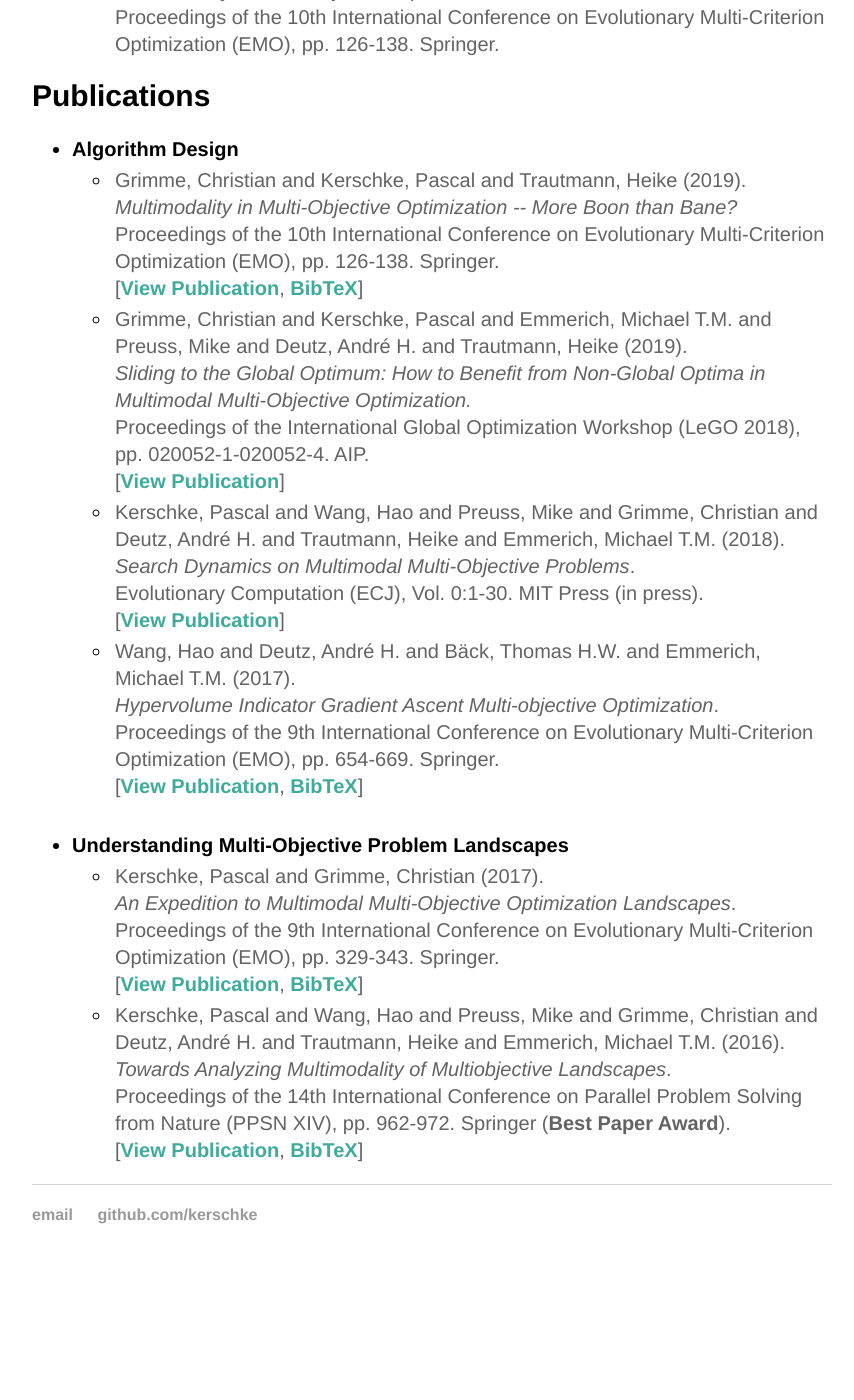
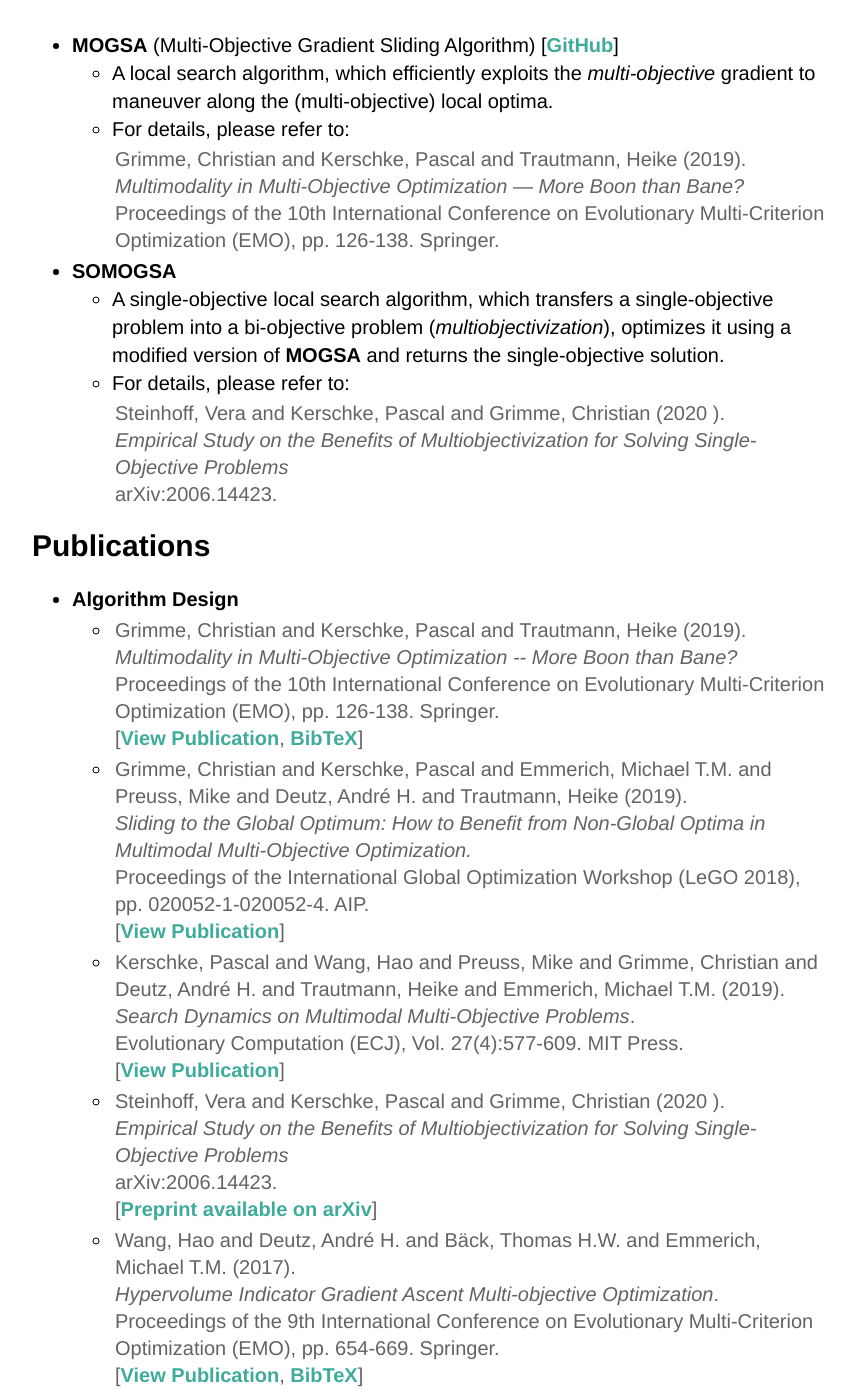
Before and after one commit to mo-opt/mo-opt, a Jekyll site: the page built from index.html, in a window 1280 px wide and 1400 px high, scrolled down 2410 px. Shown: the whole window, without its empty margins (208-1062 px from the left). Built offline with Jekyll 4.4.1, drawn with Linux system fonts in a browser that asks for light colours; before the commit the page ends 3699 px from its top, so only the background shows below that; some of the changed text lies outside the part shown.

Commit message:
add publications of SOMOGSA and PLOT

```diff
--- a/index.html
+++ b/index.html
@@ -19,6 +19,7 @@
   <li><a href="https://www.wi.uni-muenster.de/department/statistik/people/christian-grimme" alt="Website of Christian Grimme">Christian Grimme</a>, Postdoctoral Reseaercher (University of M&#252;nster, Germany)</li>
   <li><a href="http://erc.is/p/kerschke" alt="Website of Pascal Kerschke">Pascal Kerschke</a>, Postdoctoral Researcher (University of M&#252;nster, Germany)</li>
   <li><a href="https://www.wi.uni-muenster.de/department/statistik/people/lennart-merlin-schaepermeier-1" alt="Website of Lennart Schaepermeier">Lennart Sch&#228;permeier</a>, Graduate Student Assistant (University of M&#252;nster, Germany)</li>
+  <li><a href="https://www.wi.uni-muenster.de/department/statistik/people/vera-steinhoff-2" alt="Website of Vera Steinhoff">Vera Steinhoff</a>, Graduate Student Assistant (University of M&#252;nster, Germany)</li>
   <li><a href="http://erc.is/p/trautmann" alt="Website of Heike Trautmann">Heike Trautmann</a>, Professor (University of Muenster, Germany)</li>
   </ul>
   <li>LIACS, Leiden University:</li>
@@ -41,7 +42,9 @@
 
 <ul>
   <li><b>R package mogsa</b> [<a href="https://github.com/kerschke/mogsa" alt="View GitHub repository">GitHub</a>]<br>
-  Implementation of the <b>Multi-Objective Gradient Sliding Algorithm (MOGSA)</b>, which efficiently exploits local efficient sets (i.e., local optima of multi-objective problems) to maneuver towards the problem's global efficient sets (= multi-objective global optima). Moreover, this package also contains functionalities to illustrate multi-objective local optima.</li>
+  Implementation of the <b>Multi-Objective Gradient Sliding Algorithm (MOGSA)</b>, which efficiently exploits local efficient sets (i.e., local optima of multi-objective problems) to maneuver towards the problem's global efficient sets (= multi-objective global optima). Moreover, this package also contains functionalities to illustrate multi-objective local optima.</li><br>
+  <li><b>R package moPLOT</b> [<a href="https://github.com/kerschke/moPLOT" alt="View GitHub repository">GitHub</a>]<br>
+  In an attempt to make multi-objective problems more conceivable, <b>moPLOT</b> provides the means to visualize bi- and tri-objective problems (i.e., problems with two or three objectives). This is achieved by plotting the landscapes of their multi-objective gradients using various visualization tools.</li>
 </ul>
 
 
@@ -77,6 +80,14 @@
       <em>Multimodality in Multi-Objective Optimization — More Boon than Bane?</em><br>
       Proceedings of the 10th International Conference on Evolutionary Multi-Criterion Optimization (EMO), pp. 126-138. Springer.</p></li>
   </ul>
+  <li><b>SOMOGSA</b></li>
+  <ul>
+    <li>A single-objective local search algorithm, which transfers a single-objective problem into a bi-objective problem (<em>multiobjectivization</em>), optimizes it using a modified version of <b>MOGSA</b> and returns the single-objective solution.</li>
+    <li>For details, please refer to:<br>
+      <p class="publication">Steinhoff, Vera and Kerschke, Pascal and Grimme, Christian (2020 ).<br>
+      <em>Empirical Study on the Benefits of Multiobjectivization for Solving Single-Objective Problems</em><br>
+      arXiv:2006.14423.</p></li>
+  </ul>
 </ul>
 
 
@@ -93,10 +104,14 @@
       <em>Sliding to the Global Optimum: How to Benefit from Non-Global Optima in Multimodal Multi-Objective Optimization.</em><br>
       Proceedings of the International Global Optimization Workshop (LeGO 2018), pp. 020052-1-020052-4. AIP.<br>
       [<a href="https://aip.scitation.org/doi/abs/10.1063/1.5090019" alt="View Publication">View Publication</a>]</p></li>
-    <li><p class="publication">Kerschke, Pascal and Wang, Hao and Preuss, Mike and Grimme, Christian and Deutz, Andr&eacute; H. and Trautmann, Heike and Emmerich, Michael T.M. (2018).<br>
+    <li><p class="publication">Kerschke, Pascal and Wang, Hao and Preuss, Mike and Grimme, Christian and Deutz, Andr&eacute; H. and Trautmann, Heike and Emmerich, Michael T.M. (2019).<br>
       <em>Search Dynamics on Multimodal Multi-Objective Problems</em>.<br>
-      Evolutionary Computation (ECJ), Vol. 0:1-30. MIT Press (in press).<br>
+      Evolutionary Computation (ECJ), Vol. 27(4):577-609. MIT Press.<br>
       [<a href="https://www.mitpressjournals.org/doi/abs/10.1162/evco_a_00234" alt="View Publication">View Publication</a>]</p></li>
+      <li><p class="publication">Steinhoff, Vera and Kerschke, Pascal and Grimme, Christian (2020 ).<br>
+        <em>Empirical Study on the Benefits of Multiobjectivization for Solving Single-Objective Problems</em><br>
+        arXiv:2006.14423.<br>
+        [<a href="https://arxiv.org/abs/2006.14423" alt="Preprint available on arXiv">Preprint available on arXiv</a>]</p></li>
     <li><p class="publication">Wang, Hao and Deutz, Andr&eacute; H. and B&#228;ck, Thomas H.W. and Emmerich, Michael T.M. (2017).<br>
       <em>Hypervolume Indicator Gradient Ascent Multi-objective Optimization</em>.<br>
       Proceedings of the 9th International Conference on Evolutionary Multi-Criterion Optimization (EMO), pp. 654-669. Springer.<br>
@@ -112,5 +127,9 @@
       <em>Towards Analyzing Multimodality of Multiobjective Landscapes</em>.<br>
       Proceedings of the 14th International Conference on Parallel Problem Solving from Nature (PPSN XIV), pp. 962-972. Springer (<b>Best Paper Award</b>).<br>
       [<a href="https://link.springer.com/chapter/10.1007/978-3-319-45823-6_90" alt="View Publication">View Publication</a>, <a href="https://citation-needed.springer.com/v2/references/10.1007/978-3-319-45823-6_90?format=bibtex&flavour=citation" alt="BibTeX">BibTeX</a>]</p></li>
+      <li><p class="publication">Sch&#228;permeier, Lennart and Grimme, Christian Kerschke, Pascal (2020).<br>
+        <em>One PLOT to Show Them All: Visualization of Efficient Sets in Multi-Objective Landscapes</em>.<br>
+        Proceedings of the 16th International Conference on Parallel Problem Solving from Nature (PPSN XVI). Springer (accepted).<br>
+        [<a href="https://arxiv.org/abs/2006.11547" alt="Preprint available on arXiv">Preprint available on arXiv</a>]</p></li>
   </ul>
 </ul>
```
